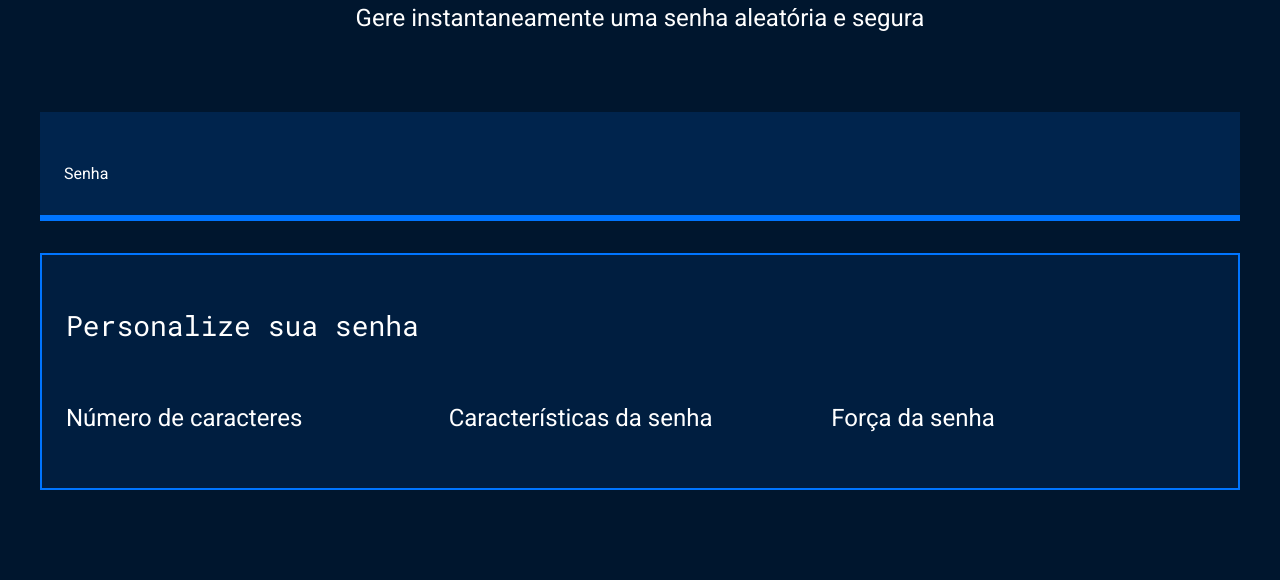
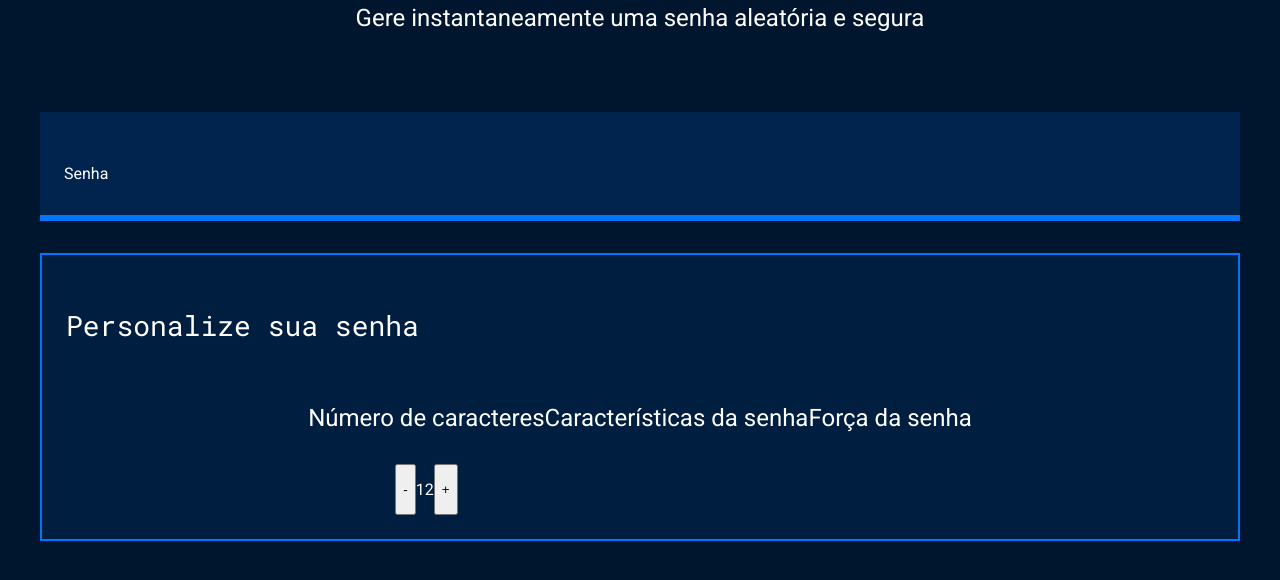
Before and after one commit to hugths/Gerador_de_Senha, a plain HTML site: page index.html in a window 1280 px wide. Shown: the part 214-794 px from the top of the page. Drawn offline with Linux system fonts and the light colour scheme.

Commit message:
adição de botões

```diff
--- a/index.html
+++ b/index.html
@@ -24,6 +24,11 @@
             <div class="parametro-coluna__senha">
                 <div class="parametro-senha">
                     <h4 class="parametro-senha__titulo">Número de caracteres</h4>
+                    <div class="parametro-senha-botoes">
+                        <button>-</button>
+                        <p>12</p>
+                        <button>+</button>
+                    </div>
                 </div>
                 <div class="parametro-senha">
                     <h4 class="parametro-senha__titulo">Características da senha</h4>
--- a/style.css
+++ b/style.css
@@ -67,6 +67,7 @@ body{
 }
 
 .parametro-titulo{
+
     font-family: var(--roboto-mono);
     font-size: 28px;
 }
@@ -80,9 +81,14 @@ body{
     flex-direction: column;
     justify-content: center;
 }
-.parametro-senha{
-    width: 50%;
-    margin: 0 auto;
+        .parametro-senha-botoes{
+            widht: 50px;
+            margin: 0 auto;
+        }
+.parametro-senha-botoes{
+     display:flex;
+     justify-content: center;
+
 }
 
 @media screen and (min-width: 768px) {
```
